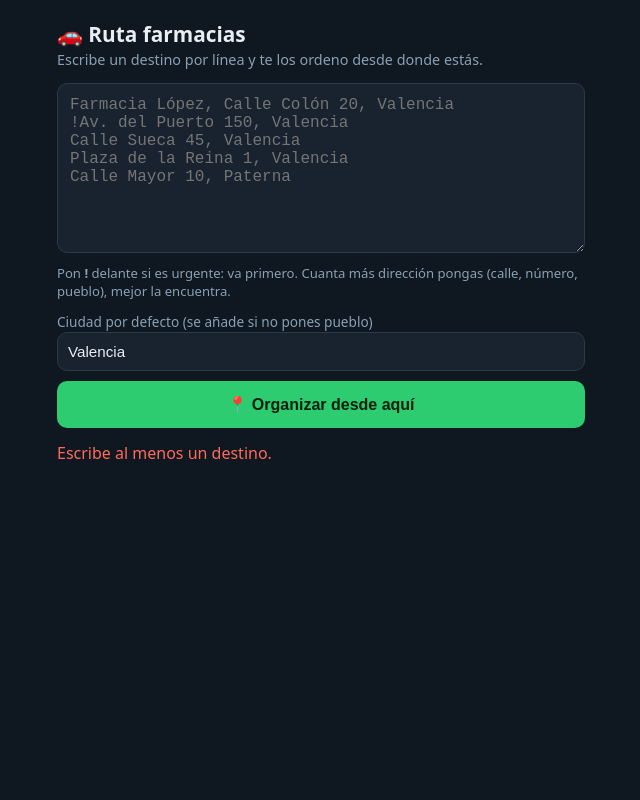
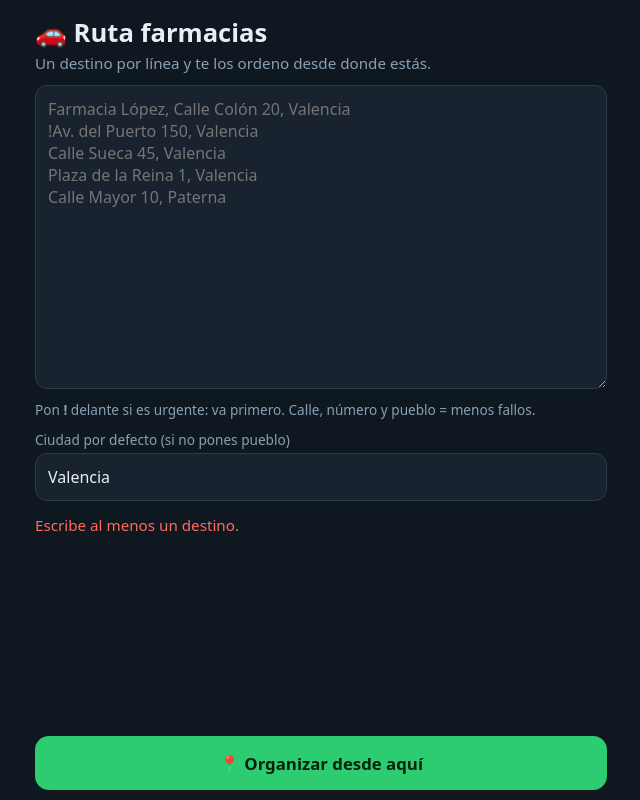
Before and after one commit to joseMartinez76/farma, a plain HTML site: page index.html in a window 1280 px wide. Both pictures are taken after a click on the button "📍 Organizar desde aquí". Shown: the whole page, without its empty margins (319-959 px from the left). Drawn offline with Linux system fonts and the light colour scheme.

Commit message:
Add files via upload

```diff
--- a/index.html
+++ b/index.html
@@ -2,56 +2,80 @@
 <html lang="es">
 <head>
 <meta charset="utf-8">
-<meta name="viewport" content="width=device-width, initial-scale=1">
+<meta name="viewport" content="width=device-width, initial-scale=1, viewport-fit=cover">
+<meta name="theme-color" content="#0f1720">
+<meta name="mobile-web-app-capable" content="yes">
+<meta name="apple-mobile-web-app-capable" content="yes">
 <title>Ruta farmacias</title>
 <style>
-  :root{--bg:#0f1720;--card:#18232f;--txt:#e8eef4;--mut:#8aa0b4;--acc:#2ecc71;--urg:#ff6b5b;}
-  *{box-sizing:border-box}
-  body{margin:0;font-family:system-ui,-apple-system,Segoe UI,Roboto,sans-serif;background:var(--bg);color:var(--txt);padding:16px;max-width:560px;margin:auto}
-  h1{font-size:1.3rem;margin:4px 0 2px}
-  p.sub{color:var(--mut);margin:0 0 14px;font-size:.9rem}
-  textarea{width:100%;min-height:170px;background:var(--card);color:var(--txt);border:1px solid #2a3a4a;border-radius:10px;padding:12px;font-size:1rem}
-  .row{display:flex;gap:8px;margin-top:10px;flex-wrap:wrap}
-  button,a.btn{flex:1;min-width:140px;border:0;border-radius:10px;padding:14px;font-size:1rem;font-weight:600;cursor:pointer;text-align:center;text-decoration:none}
+  :root{--bg:#0f1720;--card:#18232f;--line:#2a3a4a;--txt:#e8eef4;--mut:#8aa0b4;--acc:#2ecc71;--urg:#ff6b5b;
+        --sl:env(safe-area-inset-left,0px);--sr:env(safe-area-inset-right,0px);--st:env(safe-area-inset-top,0px);--sb:env(safe-area-inset-bottom,0px)}
+  *{box-sizing:border-box;-webkit-tap-highlight-color:transparent}
+  html{-webkit-text-size-adjust:100%}
+  body{margin:0 auto;max-width:600px;min-height:100dvh;font-family:system-ui,-apple-system,Segoe UI,Roboto,sans-serif;
+       background:var(--bg);color:var(--txt);line-height:1.35;
+       padding:calc(14px + var(--st)) calc(14px + var(--sr)) calc(96px + var(--sb)) calc(14px + var(--sl))}
+  h1{font-size:clamp(1.25rem,5vw,1.6rem);margin:2px 0}
+  p.sub{color:var(--mut);margin:0 0 12px;font-size:.95rem}
+  /* 16px en campos: evita que el iPhone haga zoom al tocar */
+  textarea,input[type=text]{width:100%;background:var(--card);color:var(--txt);border:1px solid var(--line);border-radius:12px;padding:12px;font-size:16px;font-family:inherit}
+  textarea{min-height:38dvh;resize:vertical}
+  textarea:focus,input:focus{outline:2px solid var(--acc);border-color:transparent}
+  label{display:block;font-size:.85rem;color:var(--mut);margin:12px 0 4px}
+  .hint{color:var(--mut);font-size:.85rem;margin-top:6px}
+  button,a.btn{display:flex;align-items:center;justify-content:center;gap:6px;width:100%;min-height:54px;border:0;border-radius:14px;
+       padding:12px;font-size:1.05rem;font-weight:700;cursor:pointer;text-align:center;text-decoration:none;font-family:inherit}
+  button:active,a.btn:active{transform:scale(.98)}
+  button:disabled{opacity:.6}
   .pri{background:var(--acc);color:#04210f}
-  .sec{background:#2a3a4a;color:var(--txt)}
-  .hint{color:var(--mut);font-size:.82rem;margin-top:6px}
-  #estado{margin:14px 0;color:var(--mut);min-height:1.2em}
-  ol{padding:0;list-style:none;counter-reset:n}
-  li{background:var(--card);border-radius:10px;padding:12px 12px 12px 48px;margin-bottom:8px;position:relative;counter-increment:n}
-  li::before{content:counter(n);position:absolute;left:12px;top:12px;width:26px;height:26px;border-radius:50%;background:var(--acc);color:#04210f;font-weight:700;display:grid;place-items:center}
+  .sec{background:var(--line);color:var(--txt)}
+  /* Barra de botones fija abajo, a mano del pulgar */
+  .barra{position:fixed;left:0;right:0;bottom:0;z-index:5;display:flex;gap:8px;max-width:600px;margin:0 auto;
+       padding:10px calc(14px + var(--sr)) calc(10px + var(--sb)) calc(14px + var(--sl));
+       background:linear-gradient(to top,var(--bg) 75%,transparent)}
+  .barra > *{flex:1}
+  #estado{margin:14px 0 8px;color:var(--mut);min-height:1.3em;font-size:.95rem}
+  ol{padding:0;margin:0;list-style:none;counter-reset:n}
+  li{background:var(--card);border-radius:14px;padding:12px;margin-bottom:10px;counter-increment:n;
+     display:grid;grid-template-columns:32px 1fr auto;gap:4px 10px;align-items:start}
+  li::before{content:counter(n);grid-row:1 / span 3;width:30px;height:30px;border-radius:50%;background:var(--acc);color:#04210f;font-weight:800;display:grid;place-items:center}
   li.urg::before{background:var(--urg);color:#fff}
-  li .t{color:var(--mut);font-size:.85rem;margin-top:3px}
-  li .d{color:var(--mut);font-size:.78rem}
+  li b{grid-column:2;word-break:break-word}
+  li .t{grid-column:2;color:var(--mut);font-size:.88rem}
+  li .d{grid-column:2;color:var(--mut);font-size:.78rem;overflow:hidden;text-overflow:ellipsis;display:-webkit-box;-webkit-line-clamp:2;-webkit-box-orient:vertical}
+  li a.ir{grid-column:3;grid-row:1 / span 3;align-self:center;background:var(--line);color:var(--txt);text-decoration:none;
+     border-radius:12px;padding:0 14px;min-height:44px;display:grid;place-items:center;font-weight:700;font-size:.95rem}
   .err{color:var(--urg)}
-  input[type=text]{width:100%;background:var(--card);color:var(--txt);border:1px solid #2a3a4a;border-radius:10px;padding:10px;font-size:.95rem}
-  label{font-size:.85rem;color:var(--mut)}
+  .oculto{display:none!important}
+  /* Pantallas muy estrechas */
+  @media (max-width:360px){ body{padding-left:10px;padding-right:10px} li{grid-template-columns:28px 1fr} li a.ir{grid-column:2;grid-row:auto;margin-top:6px} }
+  /* Móvil en horizontal: textarea más bajo */
+  @media (max-height:480px){ textarea{min-height:120px} }
 </style>
 </head>
 <body>
 <h1>🚗 Ruta farmacias</h1>
-<p class="sub">Escribe un destino por línea y te los ordeno desde donde estás.</p>
+<p class="sub">Un destino por línea y te los ordeno desde donde estás.</p>
 
-<textarea id="destinos" placeholder="Farmacia López, Calle Colón 20, Valencia
+<section id="entrada">
+<textarea id="destinos" enterkeyhint="enter" autocapitalize="sentences" placeholder="Farmacia López, Calle Colón 20, Valencia
 !Av. del Puerto 150, Valencia
 Calle Sueca 45, Valencia
 Plaza de la Reina 1, Valencia
 Calle Mayor 10, Paterna"></textarea>
-<div class="hint">Pon <b>!</b> delante si es urgente: va primero. Cuanta más dirección pongas (calle, número, pueblo), mejor la encuentra.</div>
+<div class="hint">Pon <b>!</b> delante si es urgente: va primero. Calle, número y pueblo = menos fallos.</div>
 
-<div style="margin-top:10px">
-  <label for="ciudad">Ciudad por defecto (se añade si no pones pueblo)</label>
-  <input type="text" id="ciudad" value="Valencia">
-</div>
+<label for="ciudad">Ciudad por defecto (si no pones pueblo)</label>
+<input type="text" id="ciudad" value="Valencia" autocomplete="address-level2">
+</section>
 
-<div class="row">
+<div id="estado" aria-live="polite"></div>
+<ol id="lista"></ol>
+
+<div class="barra">
+  <button class="sec oculto" id="editar">✏️ Editar</button>
   <button class="pri" id="go">📍 Organizar desde aquí</button>
-</div>
-
-<div id="estado"></div>
-<ol id="lista"></ol>
-<div class="row" id="acciones" style="display:none">
-  <a class="btn pri" id="maps" target="_blank" rel="noopener">Abrir ruta en Google Maps</a>
+  <a class="btn pri oculto" id="maps" target="_blank" rel="noopener">🗺️ Abrir en Maps</a>
 </div>
 
 <script>
@@ -145,13 +169,25 @@ function heuristica(M, indices, inicio){
 const fmtMin = s => s < 3600 ? `${Math.round(s/60)} min` : `${Math.floor(s/3600)} h ${Math.round(s%3600/60)} min`;
 const fmtKm = m => `${(m/1000).toFixed(1)} km`;
 
+const ver = (id, si) => $(id).classList.toggle('oculto', !si);
+function modoEditar(){
+  ver('entrada',true); ver('go',true); ver('editar',false); ver('maps',false);
+  $('lista').innerHTML=''; estado('');
+}
+function modoRuta(){
+  ver('entrada',false); ver('go',false); ver('editar',true); ver('maps',true);
+  window.scrollTo({top:0,behavior:'smooth'});
+}
+$('editar').onclick = modoEditar;
+
 $('go').onclick = async () => {
-  $('lista').innerHTML=''; $('acciones').style.display='none';
+  $('lista').innerHTML=''; ver('maps',false);
+  $('go').disabled = true; document.activeElement && document.activeElement.blur();
   const ciudad = $('ciudad').value.trim();
   const lineas = $('destinos').value.split('\n').map(s=>s.trim()).filter(Boolean);
   store.set('rf_destinos', $('destinos').value); store.set('rf_ciudad', ciudad);
-  if(lineas.length < 1) return estado('Escribe al menos un destino.', true);
-  if(lineas.length > 23) return estado('Máximo 23 destinos de golpe.', true);
+  if(lineas.length < 1){ $('go').disabled=false; return estado('Escribe al menos un destino.', true); }
+  if(lineas.length > 23){ $('go').disabled=false; return estado('Máximo 23 destinos de golpe.', true); }
 
   try{
     estado('📍 Buscando tu ubicación…');
@@ -185,7 +221,8 @@ $('go').onclick = async () => {
       totT += t[prev][i]; totD += d[prev][i];
       html += `<li class="${p.urg?'urg':''}"><b>${p.urg?'🚨 ':''}${p.texto}</b>
         <div class="t">🚗 ${fmtMin(t[prev][i])} · ${fmtKm(d[prev][i])} desde la anterior</div>
-        <div class="d">${p.nombre}</div></li>`;
+        <div class="d">${p.nombre}</div>
+        <a class="ir" href="https://www.google.com/maps/dir/?api=1&destination=${p.lat},${p.lon}&travelmode=driving" target="_blank" rel="noopener">Ir ➜</a></li>`;
       prev = i;
     }
     $('lista').innerHTML = html;
@@ -197,9 +234,11 @@ $('go').onclick = async () => {
     const wps = paradas.slice(0,-1).map(ll).join('|');
     $('maps').href = `https://www.google.com/maps/dir/?api=1&origin=${ll(yo)}&destination=${ll(destino)}`
       + (wps ? `&waypoints=${encodeURIComponent(wps)}` : '') + '&travelmode=driving';
-    $('acciones').style.display='flex';
+    modoRuta();
   }catch(e){
     estado(e.message || 'Algo ha fallado', true);
+  }finally{
+    $('go').disabled = false;
   }
 };
 </script>
```
